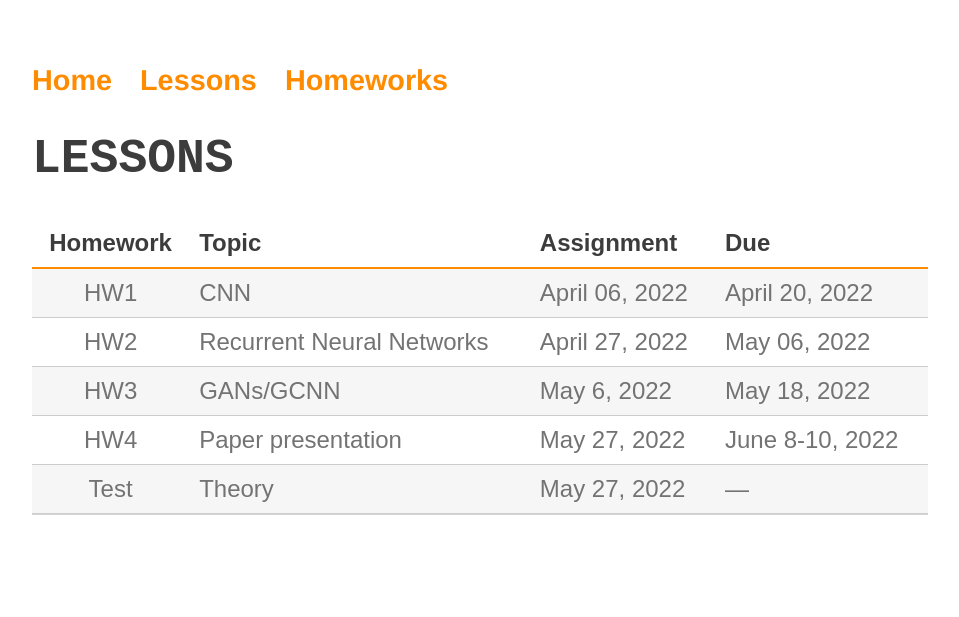
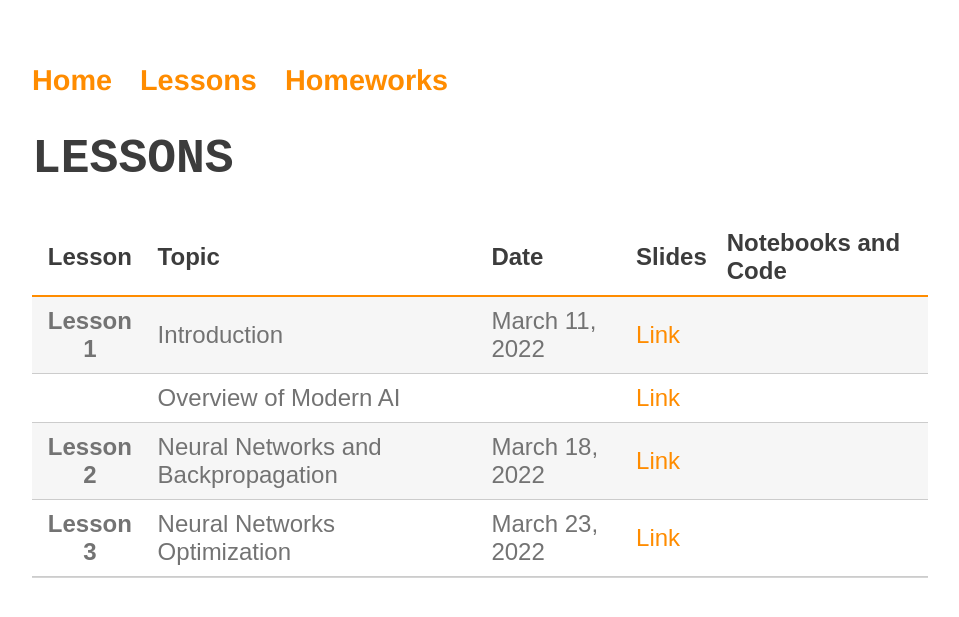
Before and after one commit to perceivelab/knowledge-discovery-course, a Jekyll site: the page built from lezioni.md, in a window 1280 px wide. Shown: the top 617 px of the page, without its empty margins (160-1119 px from the left). Built offline with Jekyll 4.4.1, drawn with Linux system fonts in a browser that asks for light colours; our own code applies the rules of GitHub Pages for plain Markdown files.

Commit message:
Update lezioni.md

```diff
--- a/lezioni.md
+++ b/lezioni.md
@@ -1,9 +1,9 @@
 # LESSONS
 
-| Homework | Topic              | Assignment    | Due          |
-| :-------:| ------------------ | --------------- | -------          |
-| HW1      | CNN    | April 06, 2022 | April 20, 2022   |
-| HW2      | Recurrent Neural Networks | April 27, 2022 | May 06, 2022    |
-| HW3      | GANs/GCNN | May 6, 2022 | May 18, 2022    |
-| HW4      | Paper presentation | May 27, 2022 | June 8-10, 2022    |
-| Test      | Theory | May 27, 2022 | ---   |
+
+| Lesson | Topic              | Date    | Slides          | Notebooks and Code |
+| :-------:| ------------------ | --------------- | -------          | |
+| **Lesson 1**      | Introduction    | March 11, 2022 | [Link](https://drive.google.com/file/d/1b5OUT_xffGM-cKRpR3Mvo_EEaSWIYOTG/view?usp=sharing)   | |
+|      | Overview of Modern AI | |  [Link](https://drive.google.com/file/d/15nhZ_-fMSGs6y6wFFNuHQJ6BH1o2uXXN/view?usp=sharing)   ||
+| **Lesson 2**      |Neural Networks and Backpropagation| March 18, 2022 | [Link](https://drive.google.com/file/d/1EM67f-rsxXaloMWJ7VbpU4ZJ7HiQyjet/view?usp=sharing)     ||
+| **Lesson 3**      | Neural Networks Optimization | March 23, 2022 | [Link](https://drive.google.com/file/d/1W3jhlNNqAFmktfbaphS6V6eozQantJ7S/view?usp=sharing)    ||
```
